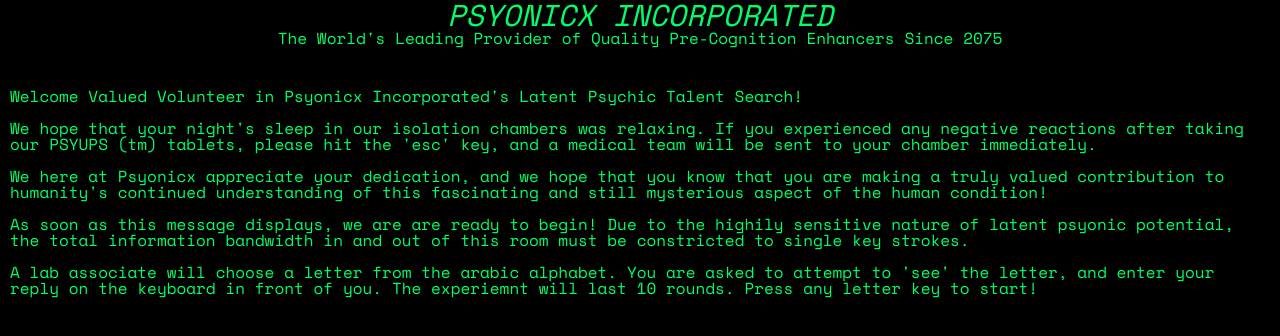
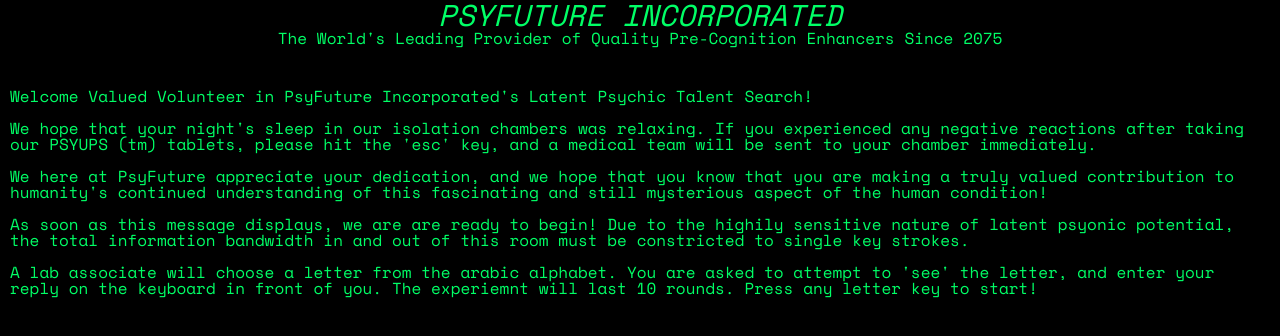
Before and after one commit to crdunn/Psychic-Game, a plain HTML site: page index.html in a window 1280 px wide. Drawn offline with nearby package versions, Linux system fonts and the light colour scheme.

Commit message:
had to change name

```diff
--- a/assets/javascript/game.js
+++ b/assets/javascript/game.js
@@ -10,7 +10,7 @@ document.onkeyup = function (event) {
 
 	if (game === 10){
 		var html =
-			"Thank you for participating in Psyonicx Incorporated's Latent Psychic Search!  Please wait 30 minutes to an hour for the effects of PSYUPS (tm) to fully wear off before leaving this isolation chamber.</p><p>If you are feeling strong enough, press any letter key to try another 10 rounds."
+			"Thank you for participating in PsyFuture Incorporated's Latent Psychic Search!  Please wait 30 minutes to an hour for the effects of PSYUPS (tm) to fully wear off before leaving this isolation chamber.</p><p>If you are feeling strong enough, press any letter key to try another 10 rounds."
        	document.querySelector("#game").innerHTML = html;
        	game = 0
 
--- a/index.html
+++ b/index.html
@@ -9,13 +9,13 @@
 </head>
 <body>
 
-<h1 class="header">PSYONICX INCORPORATED</h1>
+<h1 class="header">PSYFUTURE INCORPORATED</h1>
 <h2 class="header">The World's Leading Provider of Quality Pre-Cognition Enhancers Since 2075</h2><br><br>
 
   <div id="game">
-    <p>Welcome Valued Volunteer in Psyonicx Incorporated's Latent Psychic Talent Search!</p> <br>
+    <p>Welcome Valued Volunteer in PsyFuture Incorporated's Latent Psychic Talent Search!</p> <br>
     <p>We hope that your night's sleep in our isolation chambers was relaxing.  If you experienced any negative reactions after taking our PSYUPS (tm) tablets, please hit the 'esc' key, and a medical team will be sent to your chamber immediately.</p><br>
-	<p>We here at Psyonicx appreciate your dedication, and we hope that you know that you are making a truly valued contribution to humanity's continued understanding of this fascinating and still mysterious aspect of the human condition!</p><br>
+	<p>We here at PsyFuture appreciate your dedication, and we hope that you know that you are making a truly valued contribution to humanity's continued understanding of this fascinating and still mysterious aspect of the human condition!</p><br>
     <p>As soon as this message displays, we are are ready to begin! Due to the highily sensitive nature of latent psyonic potential, the total information bandwidth in and out of this room must be constricted to single key strokes.</p><br>
     <p>A lab associate will choose a letter from the arabic alphabet.  You are asked to attempt to 'see' the letter, and enter your reply on the keyboard in front of you.  The experiemnt will last 10 rounds.  Press any letter key to start!</p>
   </div>
```
Also changed, not shown: 1 other file.
